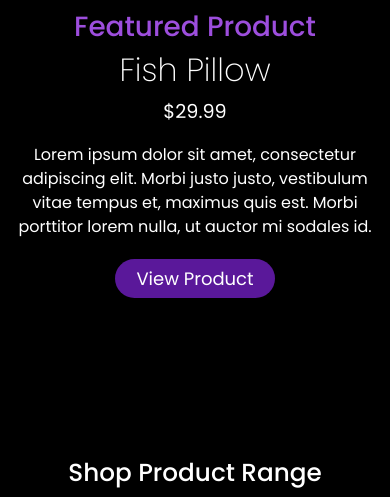
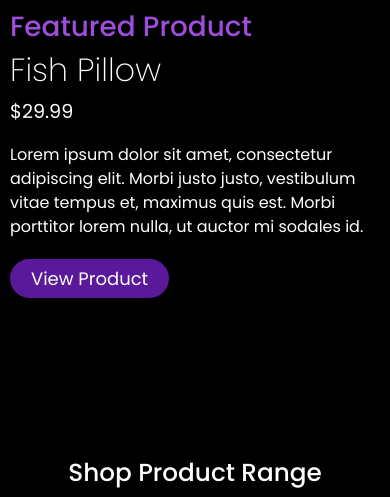
Before and after one commit to tcwissemann/SWE2025T3, a Django app: page / in a window 390 px wide. Shown: the part 922-1419 px from the top of the page. Run offline with Django 5.2, Linux system fonts and the light colour scheme; some libraries are stand-ins or nearby versions.

Commit message:
Small text realignment

```diff
--- a/source/mainpage/templates/main-page.html
+++ b/source/mainpage/templates/main-page.html
@@ -20,7 +20,7 @@
         <div class="col-md-6">
           <img src="" alt="" class="img-fluid featured-img rounded">
         </div>
-        <div class="featured-text col-md-6 text-center text-md-left">
+        <div class="featured-text col-md-6 text-md-left">
           <h1 class="featured-product-heading">Featured Product</h1>
           <h2 class="product-name">Fish Pillow</h2>
           <p class="product-cost">$29.99</p>
```
